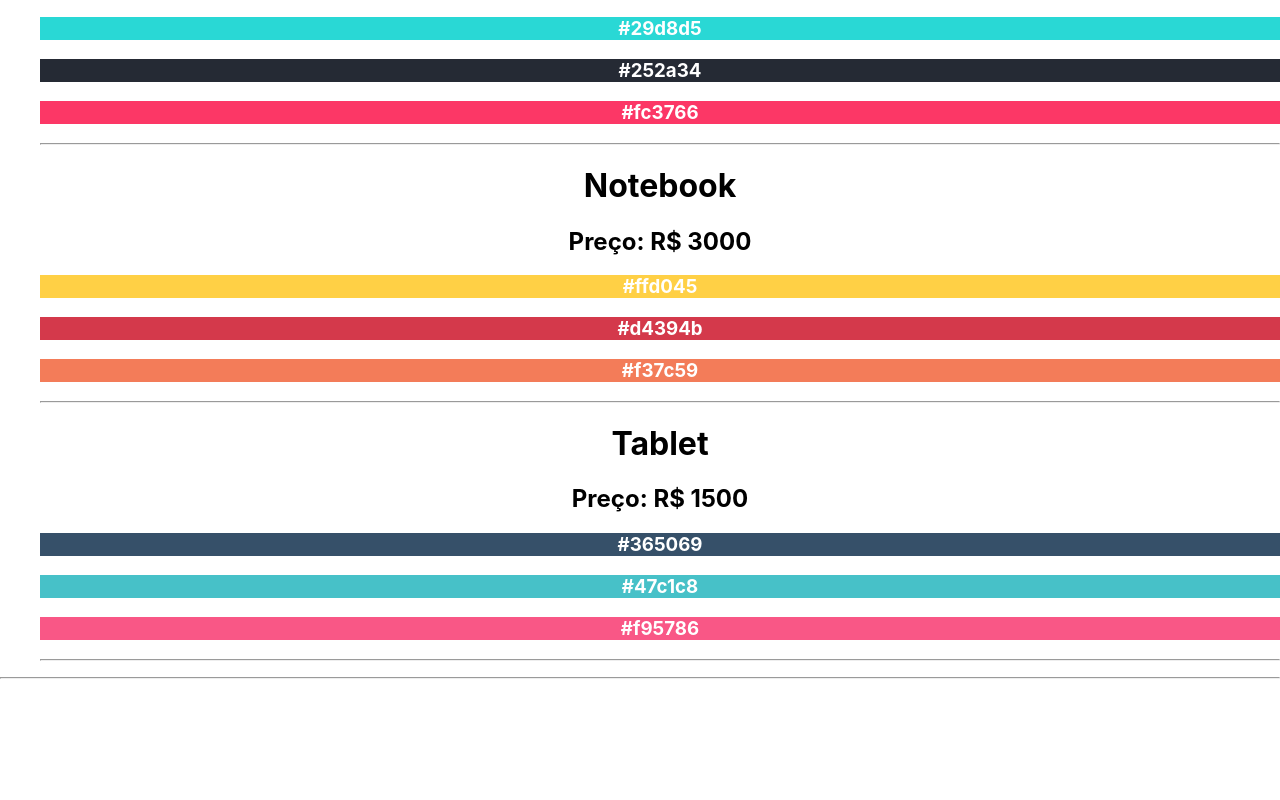
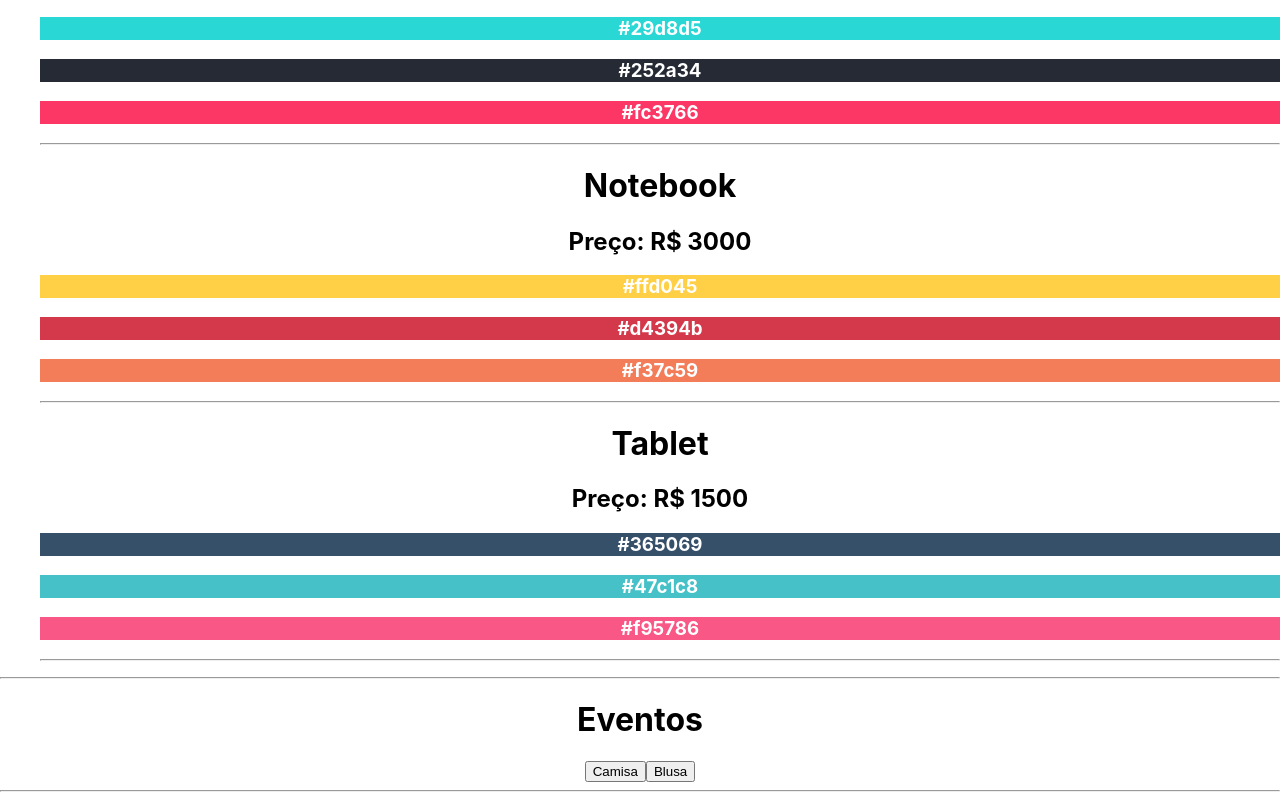
Before and after one commit to guilhermetamega/ReactOrigamid, a React (Create React App) app in the folder origamid/: page / in a window 1280 px wide. Shown: the part 701-1501 px from the top of the page. Before the commit the page ends 1388 px from the top, so only its background shows below. Built offline with nearby package versions, Linux system fonts and the light colour scheme.

Commit message:
Eventsclass study

```diff
--- a/origamid/src/App.jsx
+++ b/origamid/src/App.jsx
@@ -2,6 +2,7 @@ import "./App.css";
 import ArrayClass from "./components/ArraysClass";
 import ArrayExercise from "./components/ArraysExercise";
 import ClientsExercise from "./components/ClientsExercise";
+import EventsClass from "./components/EventsClass";
 const App = () => {
   const active = false;
 
@@ -18,6 +19,7 @@ const App = () => {
       <ClientsExercise />
       <ArrayClass />
       <ArrayExercise />
+      <EventsClass />
     </main>
   );
 };
--- /dev/null
+++ b/origamid/src/components/EventsClass/index.jsx
@@ -0,0 +1,15 @@
+export default function EventsClass() {
+  function handleClick(e) {
+    alert("Comprou " + e.target.innerText);
+  }
+  return (
+    <>
+      <h1>Eventos</h1>
+      <button onClick={handleClick}>Camisa</button>
+      <button onClick={(e) => alert("Comprou " + e.target.innerText)}>
+        Blusa
+      </button>
+      <hr />
+    </>
+  );
+}
```
